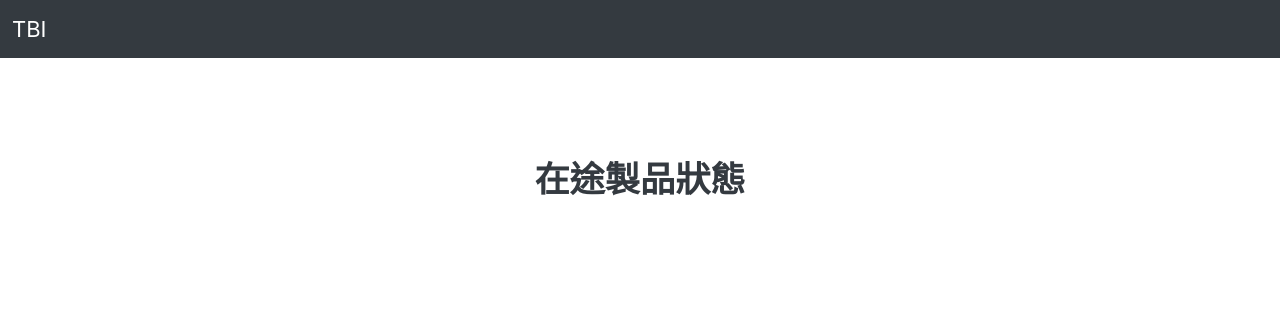
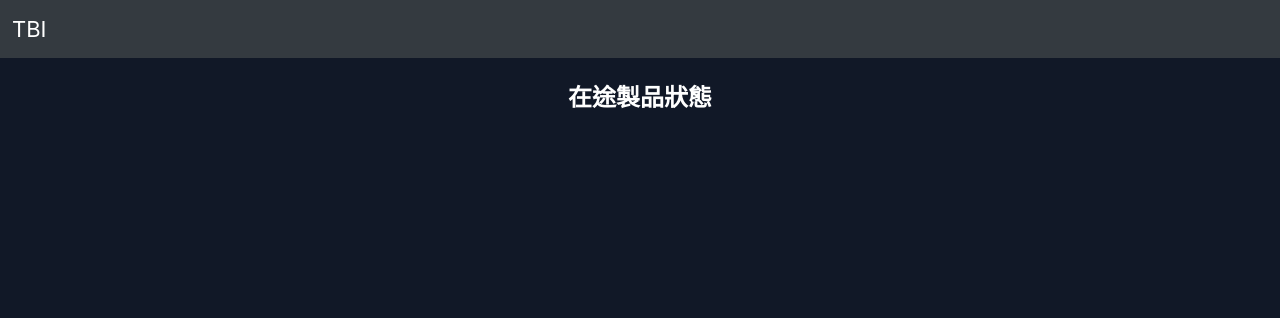
Before and after one commit to weihung0831/request_py, a Flask app: page /home in a window 1280 px wide. Shown: the top 318 px of the page. Run offline with Flask 3, Linux system fonts and the light colour scheme; style sheets or scripts are compiled from the project's sources; parts of the project's set-up code (start-up, migrations or seed data) failed here and were passed over; some libraries are stand-ins or nearby versions.

Commit message:
update:rewrite home.html UI use Tailwind css

```diff
--- a/templates/home.html
+++ b/templates/home.html
@@ -9,10 +9,11 @@
     <link href="../static/css/flowbite.min.css" rel="stylesheet" />
     <link rel="stylesheet" href="../static/css/style.css" />
   </head>
-  <body>
+
+  <body class="bg-gray-900 text-white">
     {% include 'nav.html' %}
-    <div class="container">
-      <h2 id="home_title">在途製品狀態</h2>
+    <div class="container mx-auto px-4">
+      <h2 id="home_title" class="text-2xl font-bold mt-4">在途製品狀態</h2>
     </div>
   </body>
   <script src="../static/js/flowbite.min.js"></script>
```
